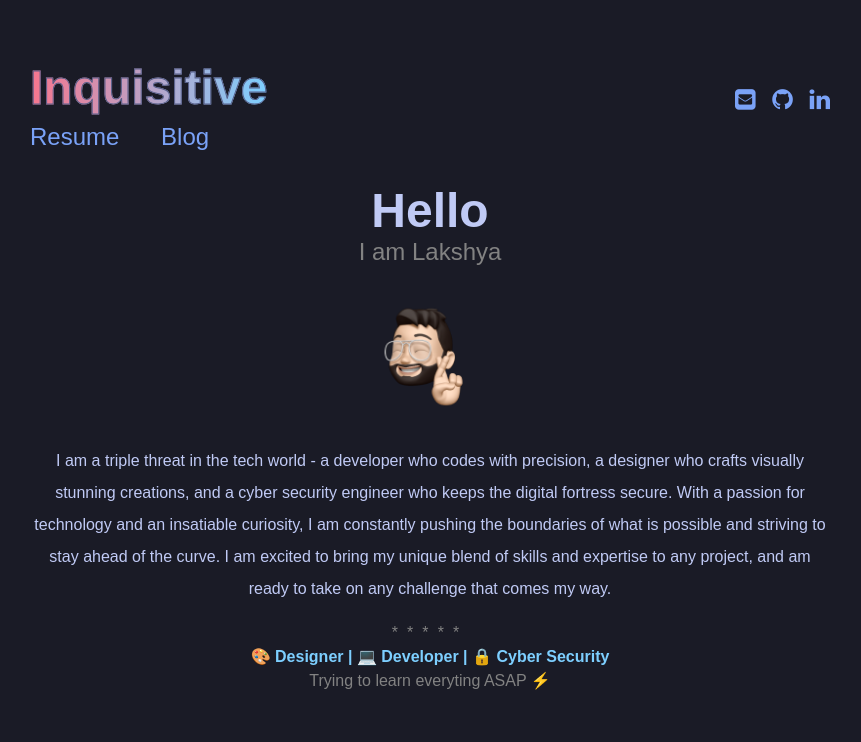
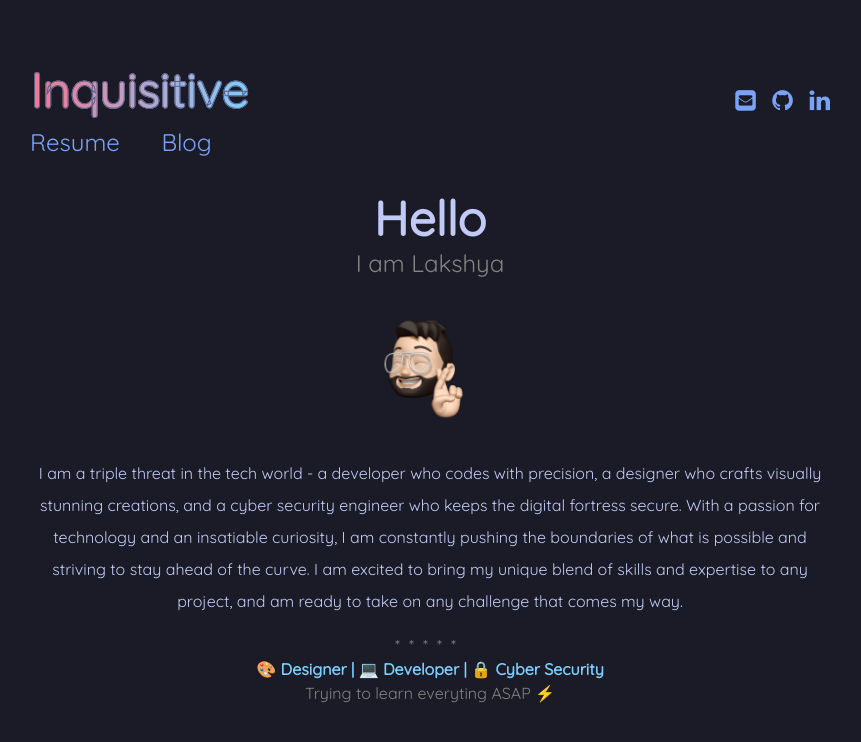
Before and after one commit to lakshyarao22/lakshyarao22.github.io, a Jekyll site: the page built from index.md, in a window 1280 px wide. Shown: the top 742 px of the page, without its empty margins (210-1071 px from the left). Built offline with Jekyll 4.4.1, drawn with Linux system fonts in a browser that asks for light colours.

Commit message:
bad font

```diff
--- a/assets/css/main.css
+++ b/assets/css/main.css
@@ -1,7 +1,7 @@
 @charset "UTF-8";
 /* =Base *//*************************************************************/
   body {
-    font-family: 'JetBrains Mono', sans-serif;
+    font-family: 'Quicksand', sans-serif;
     font-size: 100%;
     color: #c0caf5;
     background-color: #1a1b26; }
@@ -56,7 +56,6 @@
     float: left; }
 
   .logo {
-    font-family: 'Major Mono Display', sans-serif;
     font-size: 300%;
     font-weight: 700;
     /* color: #00FFFF; */
```
